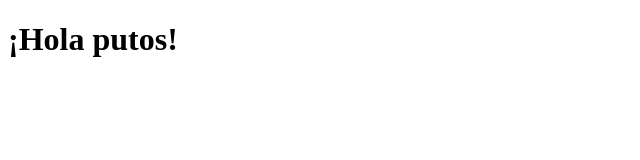
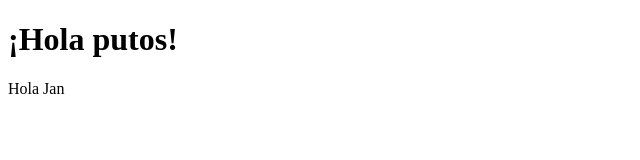
Before and after one commit to golivaxd/golivasites, a plain HTML site: page index.html in a window 1280 px wide. Shown: the full height of the page, 0-640 px from the left. Drawn offline with Linux system fonts and the light colour scheme.

Commit message:
Actualizar index.html

```diff
--- a/index.html
+++ b/index.html
@@ -7,5 +7,6 @@
 </head>
 <body>
     <h1>¡Hola putos!</h1>
+    <p>Hola Jan <p>
 </body>
 </html>
```
